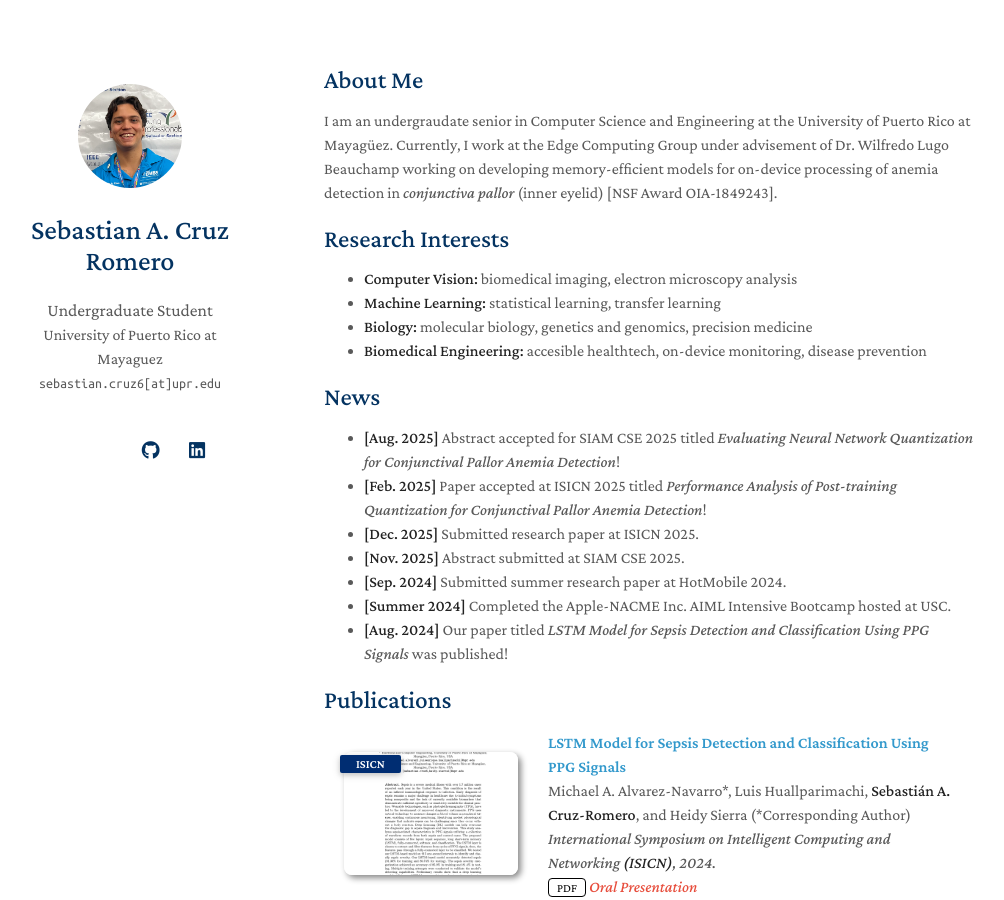
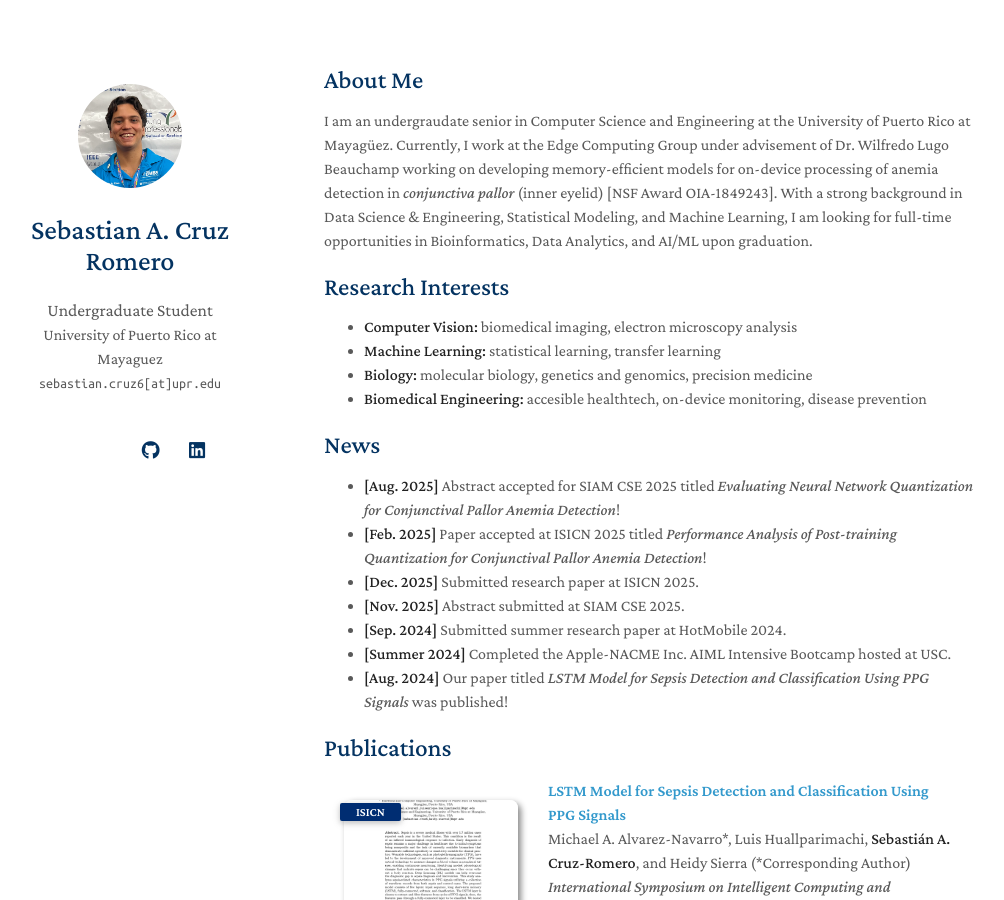
Before and after one commit to yaoyao-liu/minimal-light, a Jekyll site: the page built from index.md, in a window 1280 px wide and 900 px high. Shown: the whole window, without its empty margins (146-1150 px from the left). Built offline with Jekyll 4.4.1, drawn with Linux system fonts in a browser that asks for light colours; a style sheet for code colours, icons or effects is not loaded.

Commit message:
feat: updated cv

```diff
--- a/index.md
+++ b/index.md
@@ -6,7 +6,7 @@ layout: homepage
 
 ## About Me
 
-I am an undergraudate senior in Computer Science and Engineering at the University of Puerto Rico at Mayagüez. Currently, I work at the Edge Computing Group under advisement of Dr. Wilfredo Lugo Beauchamp working on developing memory-efficient models for on-device processing of anemia detection in *conjunctiva pallor* (inner eyelid) [NSF Award OIA-1849243].
+I am an undergraudate senior in Computer Science and Engineering at the University of Puerto Rico at Mayagüez. Currently, I work at the Edge Computing Group under advisement of Dr. Wilfredo Lugo Beauchamp working on developing memory-efficient models for on-device processing of anemia detection in *conjunctiva pallor* (inner eyelid) [NSF Award OIA-1849243]. With a strong background in Data Science & Engineering, Statistical Modeling, and Machine Learning, I am looking for full-time opportunities in Bioinformatics, Data Analytics, and AI/ML upon graduation.
 
 ## Research Interests
 
```
Also changed, not shown: html_source_file/index.html (+6 -6 lines), 2 other files.
